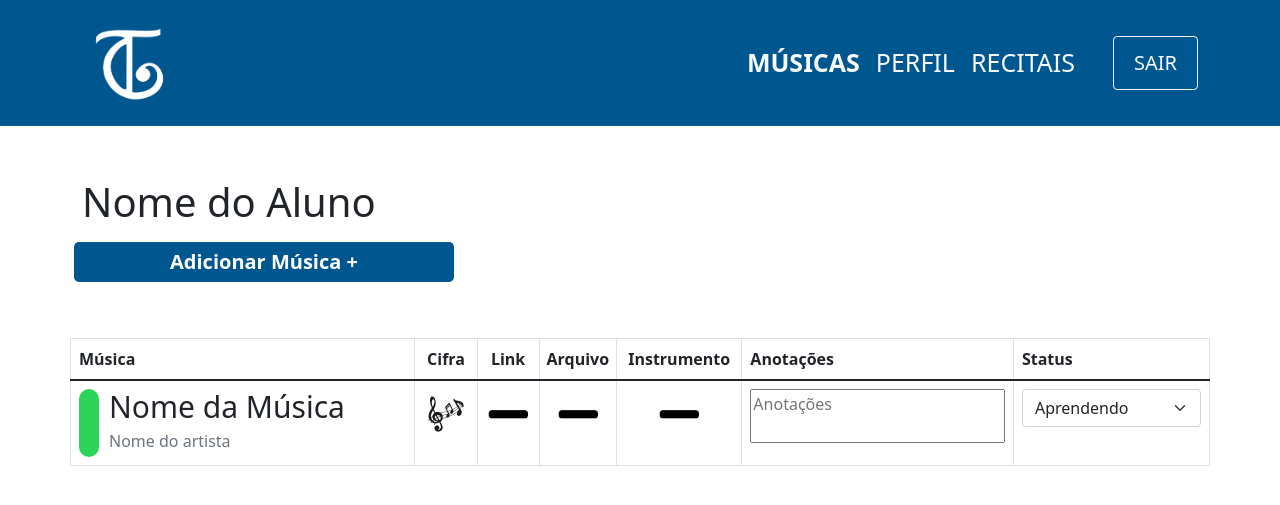
After one commit to FernandoFdeS/projetoIntegrador, a PHP site: page /musicasAluno.php in a window 1280 px wide. The commit adds this page. Shown: the top 505 px of the page. Run offline with PHP 8.4, Linux system fonts and the light colour scheme.

Commit message:
Adiciona home page do estudante e arruma collapse da navbar

```diff
--- a/Code/cadastroAula.php
+++ b/Code/cadastroAula.php
@@ -47,8 +47,8 @@
                 </select>
             </div>
 
-            <label class="btn-secundario mt-3">
-                    <a >Adicionar mais um aluno à aula</a>
+            <label class="btn-terciario mt-3 col-12 text-center">
+                <a>Adicionar mais um aluno à aula</a>
             </label>
 
             <div class=" mt-5 mb-5">
@@ -56,7 +56,6 @@
                 <span class="btn-secundario mx-1">
                     <a >Voltar</a>
                 </span>
-
             </div>
         </form>
     </div>
--- a/Code/css/formButtons.css
+++ b/Code/css/formButtons.css
@@ -6,6 +6,7 @@
     font-size:20px;
     border:none;
     border-radius:5px;
+    cursor: pointer;
 }
 .btn-principal:hover{
     background-color: #004a7c;
@@ -26,3 +27,20 @@
     background-color: #e8e8e8;
     color:  #005790;
 }
+.btn-terciario{
+    box-sizing: border-box;
+    background-color: #0499FA;
+    color:  white;
+    text-decoration:none;
+    padding: 5px 25px;
+    font-weight: 600;
+    font-size:20px;
+    border: solid 2px  #0499FA;
+    border-radius:5px;
+    cursor: pointer;
+}
+
+.btn-terciario:hover{
+    background-color: #0185dd;
+    border: solid 2px  #0499FA;
+}
--- a/Code/layouts/navbar.php
+++ b/Code/layouts/navbar.php
@@ -3,8 +3,13 @@
 
     echo('
     <nav class="navbar navbar-expand-lg navbar-light azul-cultural">
-        <div class="container">
+        <div class="container d-flex flex-md-row flex-sm-column">
             <a class="navbar-brand" href="#"><img src="images/logo-2-branco.png" width="100px"></a>
+            <div class="justify-content-md-right justify-content-sm-center">
+                <button class="navbar-toggler text-white" type="btn-secundario" data-bs-toggle="collapse" data-bs-target="#navbarSupportedContent" aria-controls="navbarSupportedContent" aria-expanded="false" aria-label="Toggle navigation">
+                    <span class="navbar-toggler-icon"></span>
+                </button>
+                <div class="collapse navbar-collapse align-right" id="navbarSupportedContent">
                     <ul class="navbar-nav mr-auto mt-2 mt-lg-0">
                         <li class="nav-item ">
                             <a class="nav-link text-light active" href="#">MÚSICAS</a>
@@ -36,6 +41,8 @@
                         </form>
                     </ul>
                 </div>
+            </div>
+        </div>
       </nav>
       ');
 ?>
--- /dev/null
+++ b/Code/musicasAluno.php
@@ -0,0 +1,110 @@
+<?php
+    include 'layouts/navbar.php';
+?>
+<style>
+    .status-badge{
+        position: absolute;
+        height: 100%;
+        width: 20px;
+        border-radius:10px;
+    }
+    .anotacoes{
+        width:100%;
+        resize:none;
+    }
+    .verde{
+        background-color:#2cd459;
+    }
+    .amarelo{
+        background-color:#f0fc00;
+    }
+    .azul{
+        background-color:#446ffc;
+    }
+</style>
+
+<div class="container">
+    <div class="row mt-5">
+        <h1 class="mt-1 mb-3">Nome do Aluno</h1>
+        <span class="btn-principal col-md-4 col-sm-12 mx-1 text-center mb-5">
+            <a>Adicionar Música +</a>
+        </span>
+        <div class="table-responsive px-0">
+            <table class="table table-hover table-bordered mt-2 p-0">
+                <thead>
+                    <tr style="">
+                        <th scope="col" colspan="3" >Música</th>
+                        <th scope="col" colspan="1" class="text-center px-0">Cifra</th>
+                        <th scope="col" colspan="1" class="text-center px-0">Link</th>
+                        <th scope="col" colspan="1" class="text-center px-0">Arquivo</th>
+                        <th scope="col" colspan="1" class="text-center px-0">Instrumento</th>
+                        <th scope="col" colspan="2">Anotações</th>
+                        <th scope="col" colspan="2">Status</th>
+                    </tr>
+                </thead>
+                <tbody>
+                    <tr>
+                        <td colspan="3">
+                            <div style="position:relative">
+                                <div class="status-badge verde" id="status-1">&nbsp</div>
+                                <div class="d-flex flex-column" style="margin-left:30px">
+                                    <p class="mb-1 font-weight-bold display-3" style="font-size:30px">Nome da Música</p>
+                                    <p class="mb-1 font-weight-light text-muted">Nome do artista</p>
+                                </div>
+                            </div>
+                        </td>
+                        <td colspan="1" class="text-center px-0">
+                            <img src="images/cifra-icon.png" width="50px">
+                        </td>
+                        <td colspan="1" class="text-center px-0">
+                            <img src="images/none-icon.png" width="50px">
+                        </td>
+                        <td colspan="1" class="text-center px-0">
+                            <img src="images/none-icon.png" width="50px">
+                        </td>
+                        <td colspan="1" class="text-center px-0">
+                            <img src="images/none-icon.png" width="50px">
+                        </td>
+                        <td colspan="2">
+                            <textarea class="anotacoes" id="note-1" placeholder="Anotações" onblur="quickNoteUpdate(1)"></textarea>
+                        </td>
+                        <td colspan="2">
+                            <select class="form-select" id="select-1" onchange="changeColor(1)">
+                                <option value="1">Aprendendo</option>
+                                <option value="2">Completo</option>
+                                <option value="3">Em espera</option>
+                            <select>
+                        </td>
+                    <tr>
+               </tbody>
+            </table>
+        </div>
+    </div>
+</div>
+<script>
+    function changeColor(id){ //funcao responsavel por mudar a cor da badge do status
+        var badge=document.getElementById('status-'+id);
+        var option=document.getElementById('select-'+id).value;
+        console.log(option);
+        badge.classList.remove("azul");
+        badge.classList.remove("verde");
+        badge.classList.remove("amarelo");
+        if(option==1){
+            badge.classList.add("verde");
+        }else if(option==2){
+            badge.classList.add("azul");
+        }else if(option==3){
+            badge.classList.add("amarelo");
+        }
+    }
+    //OBS: futuramente tambem sera responsavel for atualizar no banco quando o select for alterado (usando ajax e etc)
+    //O mesmo se aplica para quando mudarmos as anotacoes.
+
+    function quickNoteUpdate(id){
+        var note=document.getElementById('note-'+id).value;
+        //faz uma requisicao ajax atualizando no banco o campo anotacoes da musica com o id passado
+        //remover esse alert bobo quando a funcao estiver funcional
+        alert("Anotações salvas!");
+        alert("kkkkmentira");
+    }
+</script>
```
Also changed, not shown: Code/images/cifra-icon.png (added), Code/images/link-icon.png (added), Code/images/none-icon.png (added). Lines whose indentation alone changed are shown as unchanged.
